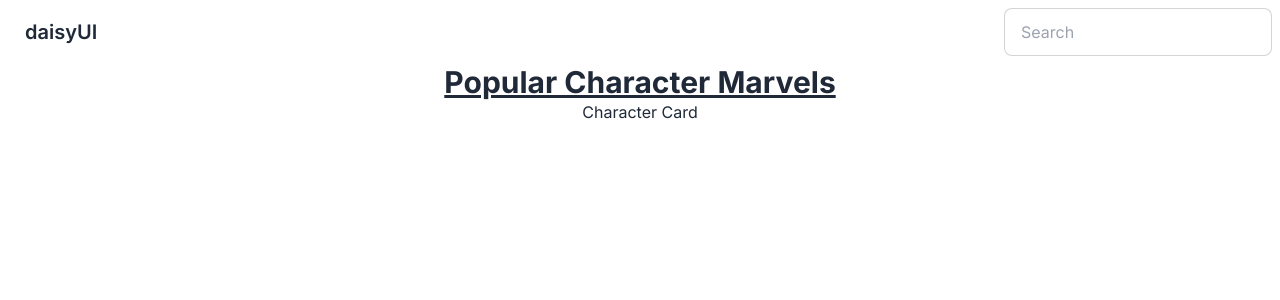
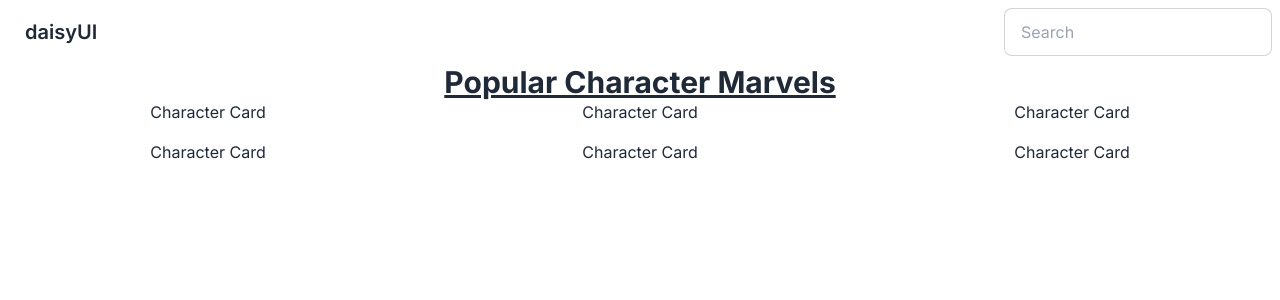
Before and after one commit to laevad/marvel-pedia, a Next.js app: page / in a window 1280 px wide. Shown: the top 300 px of the page. Built offline with nearby package versions, Linux system fonts and the light colour scheme.

Commit message:
setup the grid for the cards

```diff
--- a/app/components/CharacterCard.tsx
+++ b/app/components/CharacterCard.tsx
@@ -1,7 +1,7 @@
 export const CharacterCard = () => {
 	return (
 		<>
-			Character Card
+			<div>Character Card</div>
 		</>
 	)
 }
--- a/app/page.tsx
+++ b/app/page.tsx
@@ -6,7 +6,12 @@
     <main>
       <div className={"container text-center"}>
           <h1 className={"text-3xl font-bold underline"}>Popular Character Marvels</h1>
-          <div className="grid gap-4">
+          <div className="grid gap-4 sm:grid-cols-2 md:grid-cols-3">
+              <CharacterCard/>
+              <CharacterCard/>
+              <CharacterCard/>
+              <CharacterCard/>
+              <CharacterCard/>
               <CharacterCard/>
           </div>
       </div>
```
